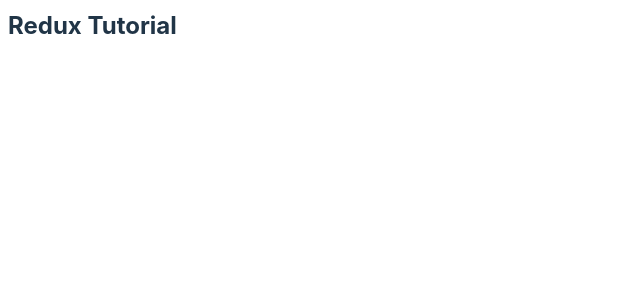
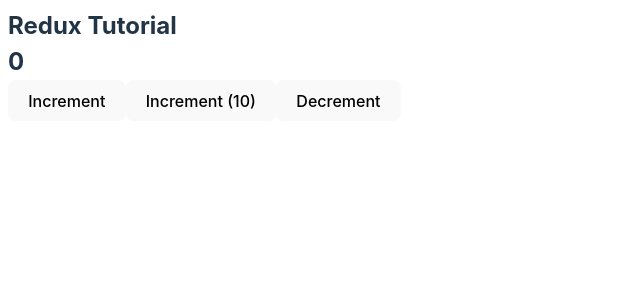
Before and after one commit to Adib27Moghimi/Redux-Toolkit-Tutorial, a React (Vite) app: page / in a window 1280 px wide. Shown: the top 300 px of the page, without its empty margins (0-640 px from the left). Built offline with nearby package versions, Linux system fonts and the light colour scheme.

Commit message:
chore(two files): Using actions and reducer in the Counter component.

```diff
--- a/src/components/Counter.tsx
+++ b/src/components/Counter.tsx
@@ -1,10 +1,26 @@
 import { useDispatch, useSelector } from "react-redux";
 import type { RootState } from "../state/store";
+import {
+  decrement,
+  increment,
+  incrementByAmount,
+} from "../state/counter/counterSlice";
 
 function Counter() {
   const count = useSelector((state: RootState) => state.counter.value);
   const dispatch = useDispatch();
 
-  return <div></div>;
+  return (
+    <div>
+      <h2 className="counter">{count}</h2>
+      <div>
+        <button onClick={() => dispatch(increment())}>Increment</button>
+        <button onClick={() => dispatch(incrementByAmount(10))}>
+          Increment (10)
+        </button>
+        <button onClick={() => dispatch(decrement())}>Decrement</button>
+      </div>
+    </div>
+  );
 }
 export default Counter;
--- a/src/state/counter/counterSlice.ts
+++ b/src/state/counter/counterSlice.ts
@@ -1,4 +1,4 @@
-import { createSlice } from "@reduxjs/toolkit";
+import { createSlice, type PayloadAction } from "@reduxjs/toolkit";
 
 interface counterState {
   value: number;
@@ -19,9 +19,15 @@ const counterSlice = createSlice({
     decrement: (state) => {
       state.value -= 1;
     },
+    // incrementByAmount: (state, action: PayloadAction<{ value: number }>) => {
+    //   state.value = action.payload.value;
+    // },
+    incrementByAmount: (state, action: PayloadAction<number>) => {
+      state.value += action.payload;
+    },
   },
 });
 
-export const { increment, decrement } = counterSlice.actions;
+export const { increment, incrementByAmount, decrement } = counterSlice.actions;
 
 export default counterSlice.reducer;
```
